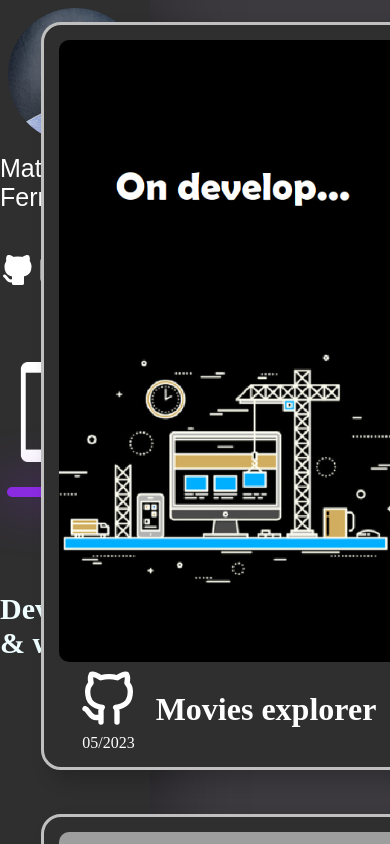
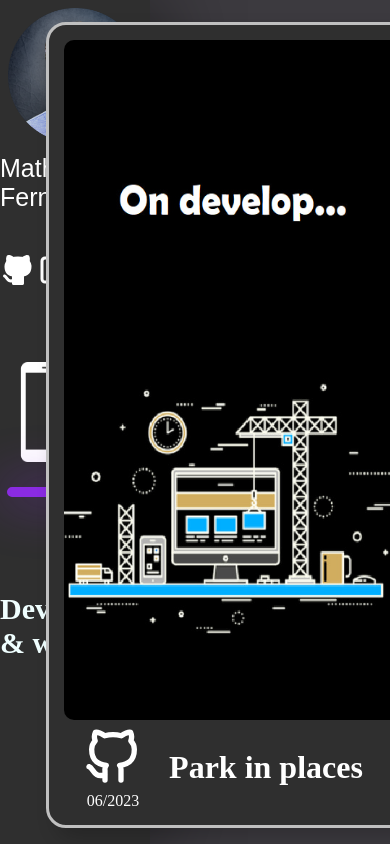
Before and after one commit to MathiasFernandez24/Portfolio, a React (Vite) app: page / in a window 390 px wide. Shown: the top 844 px of the page. Built offline with nearby package versions, Linux system fonts and the light colour scheme; grey boxes are pictures that could not be loaded.

Commit message:
proyect mobile 3

```diff
--- a/src/components/cardMobile/CardMobile.module.css
+++ b/src/components/cardMobile/CardMobile.module.css
@@ -29,8 +29,8 @@
 
 .video {
 
-    width: 350px;
-    height: 622px;
+    width: 340px;
+    height: 680px;
     border-radius: 10px;
 }
 
--- a/src/dataBase/PROYECTS.js
+++ b/src/dataBase/PROYECTS.js
@@ -2,6 +2,7 @@
 import imagen02 from './picture-web-projects/02.jpg';
 import imagen03 from './picture-web-projects/03.jpg';
 import gif01 from './preview-mobile-proyects/01.gif'
+import gif02 from './preview-mobile-proyects/02.gif'
 import onDevelopWeb from './on_develop_web.jpg';
 import onDevelopMobile from './on_develop_mobile.jpg';
 
@@ -48,11 +49,28 @@
 
 
 export const PROJECTS_MOBILE = [
+    // {
+    //     id: 4,
+    //     name: "test test test",
+    //     date: "00/2000",
+    //     video: onDevelopMobile,
+    //     repositorio: "https://github.com/MathiasFernandez24/Movies-explorer",
+    //     description: "Lorem Ipsum is simply dummy text of the printing and typesetting industry. Lorem Ipsum has been the industry's standard dummy text ever since the 1500s, when an unknown printer took a galley of type and scrambled it to make a type specimen book. It has survived not only five centuries, but also the leap into electronic typesetting, remaining essentially unchanged. It was popularised in the 1960s with the release of Letraset sheets containing Lorem Ipsum passages, and more recently with desktop publishing software like Aldus PageMaker including versions of Lorem Ipsum."
+    // },
+    {
+        id: 3,
+        name: "Park in places",
+        date: "06/2023",
+        video: onDevelopMobile,
+        repositorio: null,
+        description: "Lorem Ipsum is simply dummy text of the printing and typesetting industry. Lorem Ipsum has been the industry's standard dummy text ever since the 1500s, when an unknown printer took a galley of type and scrambled it to make a type specimen book. It has survived not only five centuries, but also the leap into electronic typesetting, remaining essentially unchanged. It was popularised in the 1960s with the release of Letraset sheets containing Lorem Ipsum passages, and more recently with desktop publishing software like Aldus PageMaker including versions of Lorem Ipsum."
+    },
     {
         id: 2,
         name: "Movies explorer",
         date: "05/2023",
-        video: onDevelopMobile,
+        video: gif02,
+        // video: onDevelopMobile,
         repositorio: "https://github.com/MathiasFernandez24/Movies-explorer",
         description: "Lorem Ipsum is simply dummy text of the printing and typesetting industry. Lorem Ipsum has been the industry's standard dummy text ever since the 1500s, when an unknown printer took a galley of type and scrambled it to make a type specimen book. It has survived not only five centuries, but also the leap into electronic typesetting, remaining essentially unchanged. It was popularised in the 1960s with the release of Letraset sheets containing Lorem Ipsum passages, and more recently with desktop publishing software like Aldus PageMaker including versions of Lorem Ipsum."
     },
```
Also changed, not shown: 1 other file (tests, documents, lock files or other folders).
